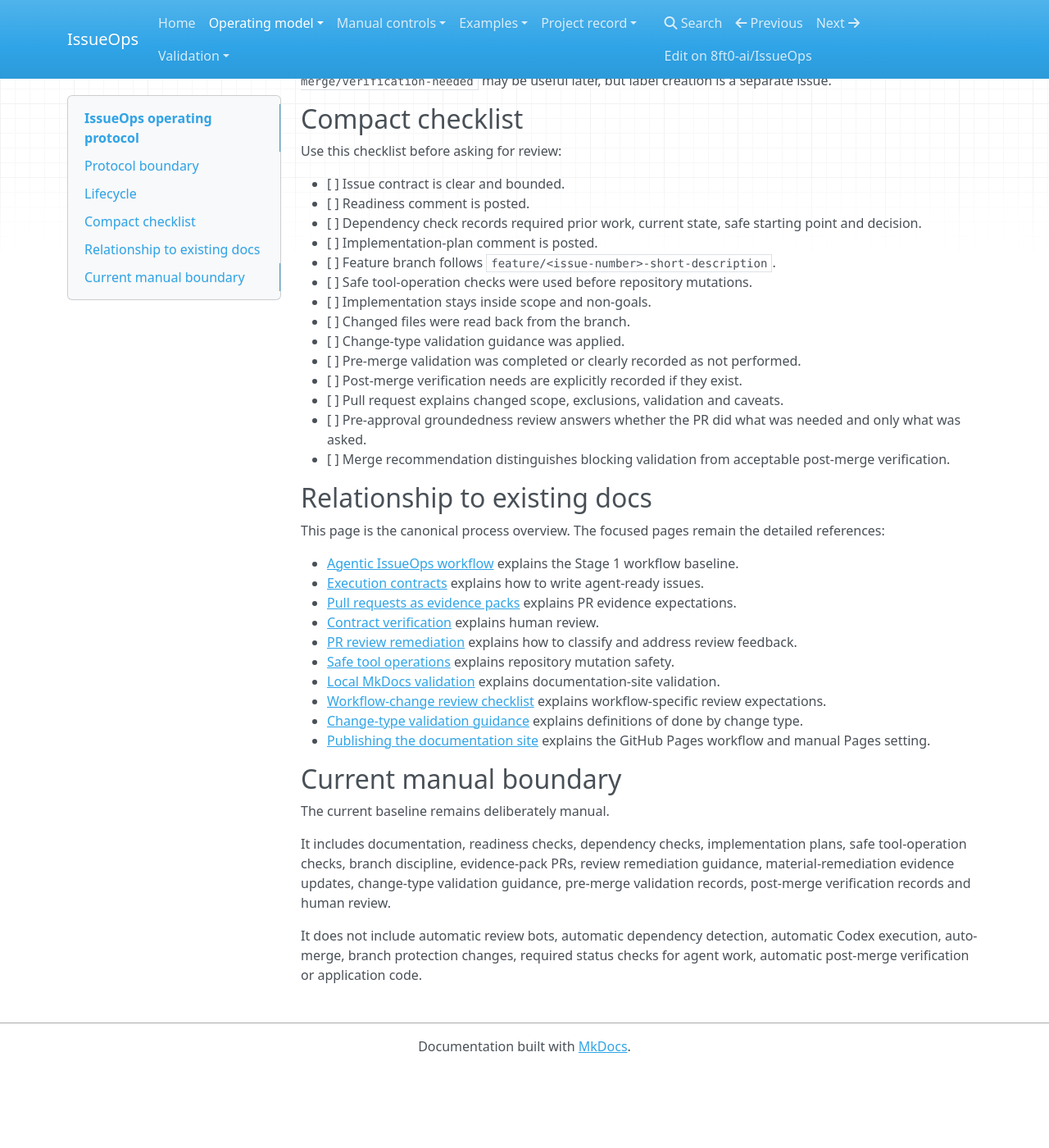
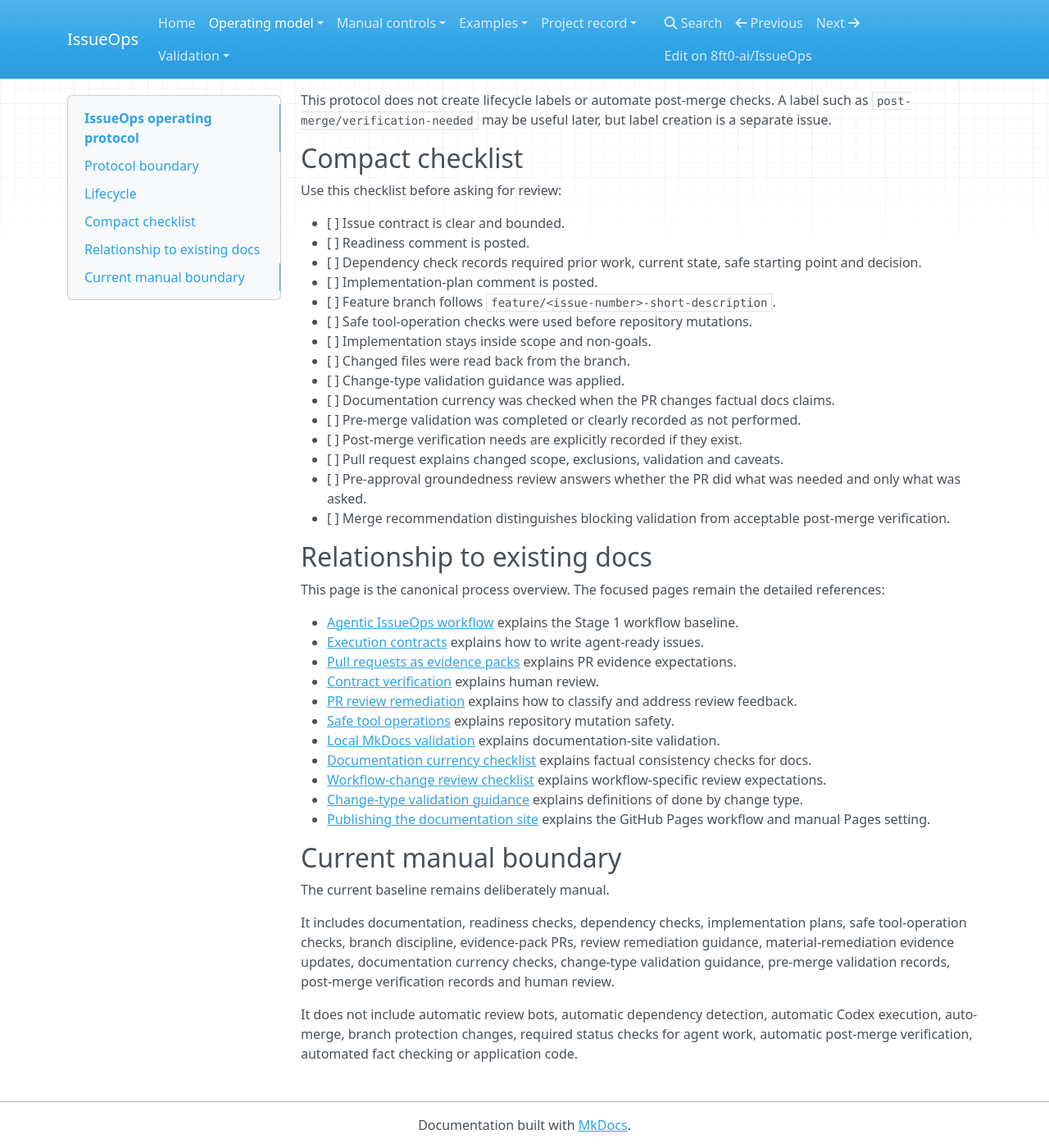
Before and after one commit to 8ft0-ai/IssueOps, an MkDocs documentation site: the page built from docs/issueops-protocol.md, in a window 1280 px wide and 1400 px high, scrolled down 7436 px. Shown: the whole window at 82% size. Built offline with MkDocs 1.6.1, drawn with Linux system fonts in a browser that asks for light colours; nearby versions of some CDN libraries; before the commit the page ends 8740 px from its top, so only the background shows below that; some of the changed text lies outside the part shown.

Commit message:
Reference documentation currency in protocol

```diff
--- a/docs/issueops-protocol.md
+++ b/docs/issueops-protocol.md
@@ -224,7 +224,8 @@ For documentation changes, useful pre-merge evidence includes:
 - changed files read back from the branch;
 - MkDocs navigation checked;
 - internal links checked by inspection or build output;
-- `mkdocs build --strict` run with the pinned documentation dependency; and
+- `mkdocs build --strict` run with the pinned documentation dependency;
+- documentation currency checked when releases, roadmap stages, PRs, workflows, labels, repository settings or automation are mentioned; and
 - confirmation that no unrelated automation or application code was introduced.
 
 Pre-merge validation is evidence available before the merge decision. Post-merge verification is evidence that can only be collected after merge, deployment, release or environment-specific configuration.
@@ -349,6 +350,7 @@ Use this checklist before asking for review:
 - [ ] Implementation stays inside scope and non-goals.
 - [ ] Changed files were read back from the branch.
 - [ ] Change-type validation guidance was applied.
+- [ ] Documentation currency was checked when the PR changes factual docs claims.
 - [ ] Pre-merge validation was completed or clearly recorded as not performed.
 - [ ] Post-merge verification needs are explicitly recorded if they exist.
 - [ ] Pull request explains changed scope, exclusions, validation and caveats.
@@ -366,6 +368,7 @@ This page is the canonical process overview. The focused pages remain the detail
 - [PR review remediation](review-remediation.md) explains how to classify and address review feedback.
 - [Safe tool operations](tool-operations.md) explains repository mutation safety.
 - [Local MkDocs validation](local-validation.md) explains documentation-site validation.
+- [Documentation currency checklist](documentation-currency.md) explains factual consistency checks for docs.
 - [Workflow-change review checklist](workflow-changes.md) explains workflow-specific review expectations.
 - [Change-type validation guidance](change-type-validation.md) explains definitions of done by change type.
 - [Publishing the documentation site](publishing.md) explains the GitHub Pages workflow and manual Pages setting.
@@ -374,6 +377,6 @@ This page is the canonical process overview. The focused pages remain the detail
 
 The current baseline remains deliberately manual.
 
-It includes documentation, readiness checks, dependency checks, implementation plans, safe tool-operation checks, branch discipline, evidence-pack PRs, review remediation guidance, material-remediation evidence updates, change-type validation guidance, pre-merge validation records, post-merge verification records and human review.
+It includes documentation, readiness checks, dependency checks, implementation plans, safe tool-operation checks, branch discipline, evidence-pack PRs, review remediation guidance, material-remediation evidence updates, documentation currency checks, change-type validation guidance, pre-merge validation records, post-merge verification records and human review.
 
-It does not include automatic review bots, automatic dependency detection, automatic Codex execution, auto-merge, branch protection changes, required status checks for agent work, automatic post-merge verification or application code.
+It does not include automatic review bots, automatic dependency detection, automatic Codex execution, auto-merge, branch protection changes, required status checks for agent work, automatic post-merge verification, automated fact checking or application code.
```
